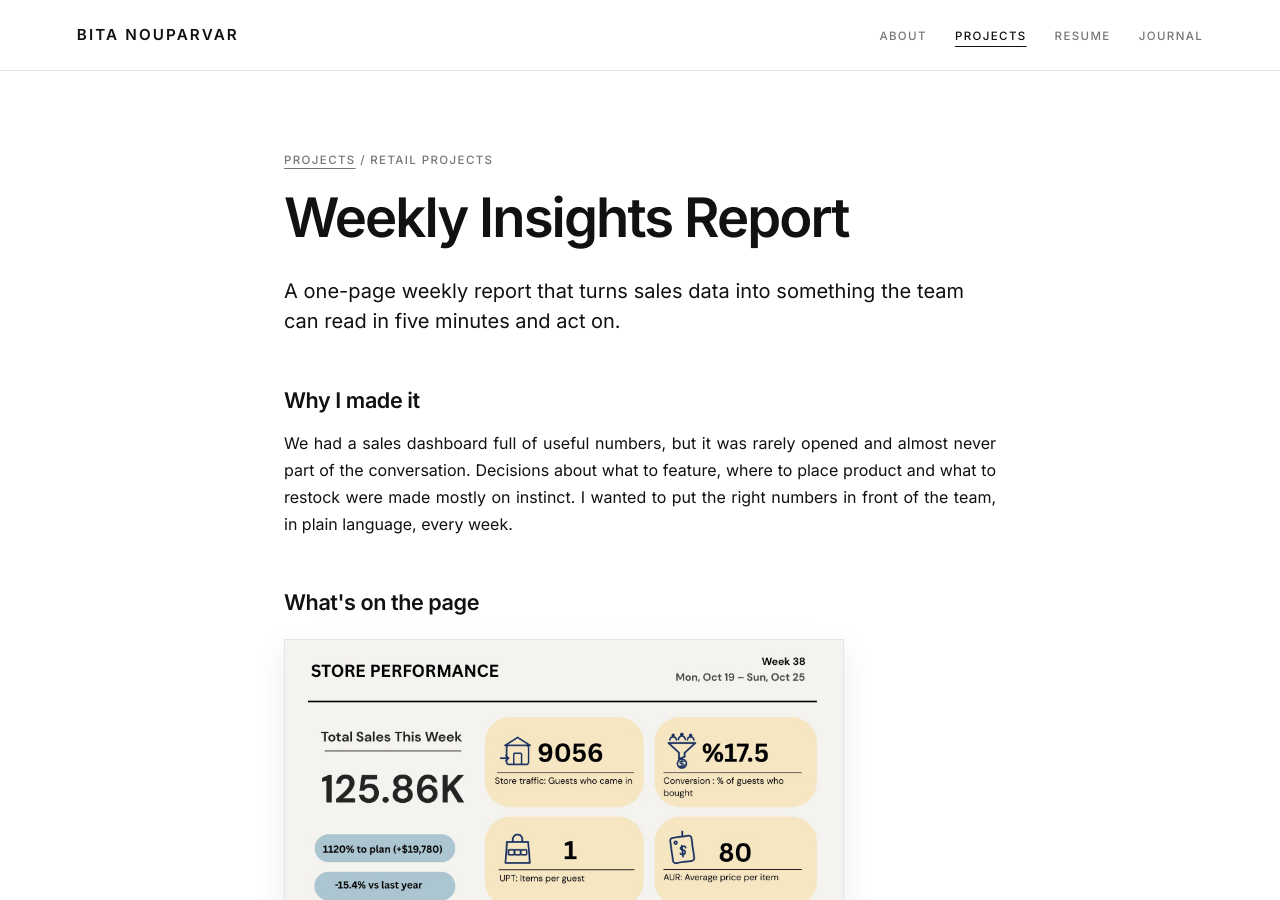
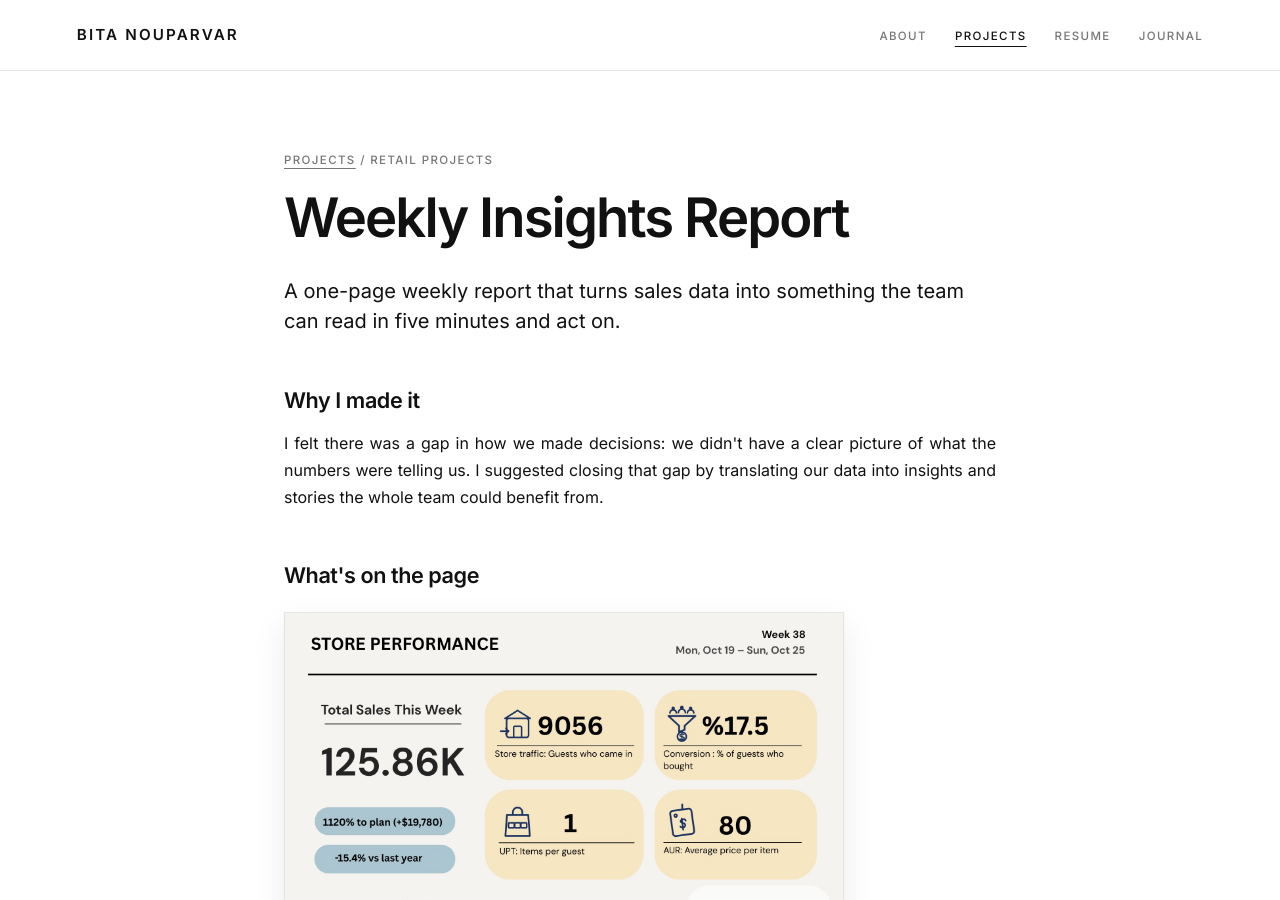
Before and after one commit to bitanp1994/bitanouparvar.com, a Jekyll site: the page built from projects/weekly-insights-report.html, in a window 1280 px wide and 900 px high. Built offline with Jekyll 4.4.1, drawn with Linux system fonts in a browser that asks for light colours.

Commit message:
Weekly Insights Report: rewrite 'Why I made it'
Co-Authored-By: Claude Opus 5.5 <noreply@anthropic.com>
Claude-Session: https://claude.ai/code/session_011ZU1tgXn8aNEA1hgF5gWNT

```diff
--- a/projects/weekly-insights-report.html
+++ b/projects/weekly-insights-report.html
@@ -9,7 +9,7 @@ permalink: /projects/weekly-insights-report/
   <p class="lede">A one-page weekly report that turns sales data into something the team can read in five minutes and act on.</p>
 
   <h2>Why I made it</h2>
-  <p>We had a sales dashboard full of useful numbers, but it was rarely opened and almost never part of the conversation. Decisions about what to feature, where to place product and what to restock were made mostly on instinct. I wanted to put the right numbers in front of the team, in plain language, every week.</p>
+  <p>I felt there was a gap in how we made decisions: we didn't have a clear picture of what the numbers were telling us. I suggested closing that gap by translating our data into insights and stories the whole team could benefit from.</p>
 
   <h2>What's on the page</h2>
   <a class="sample-report" href="{{ '/assets/img/sample-report.jpg' | relative_url }}" target="_blank" rel="noopener">
```
